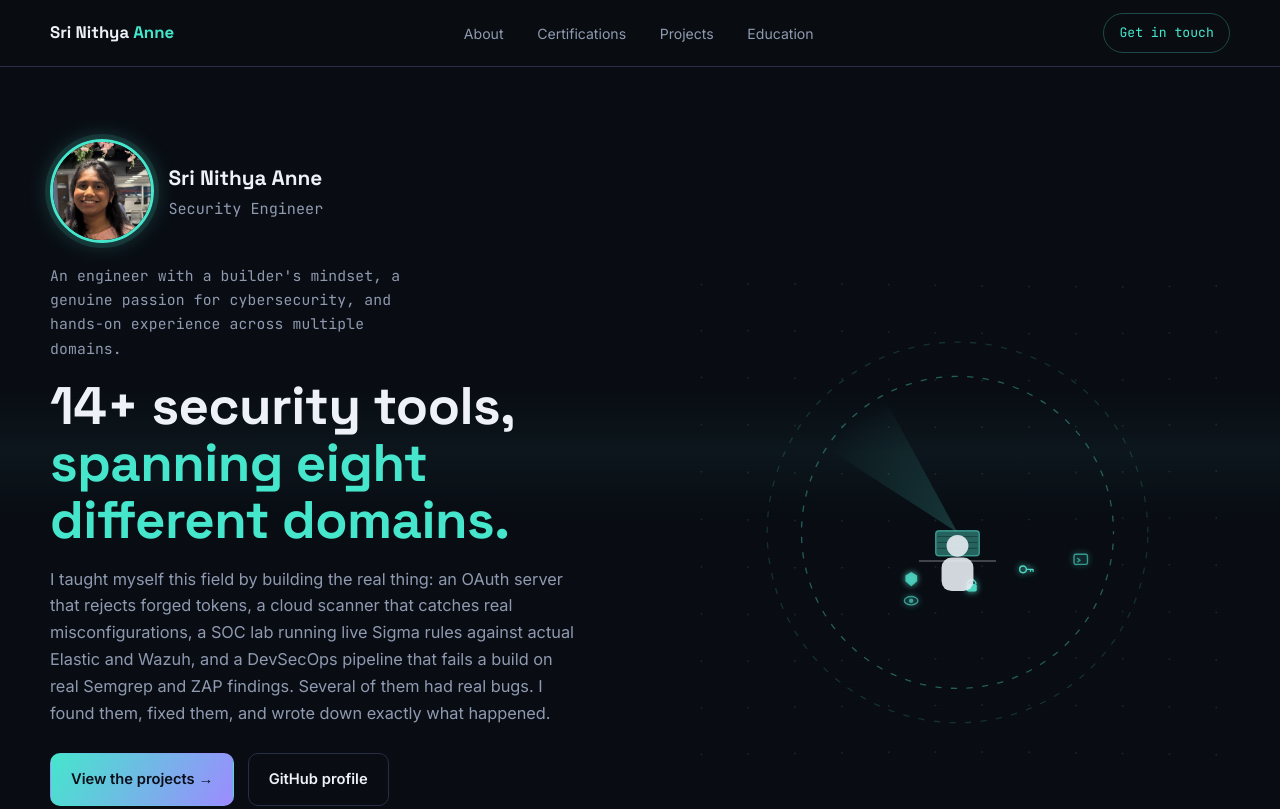
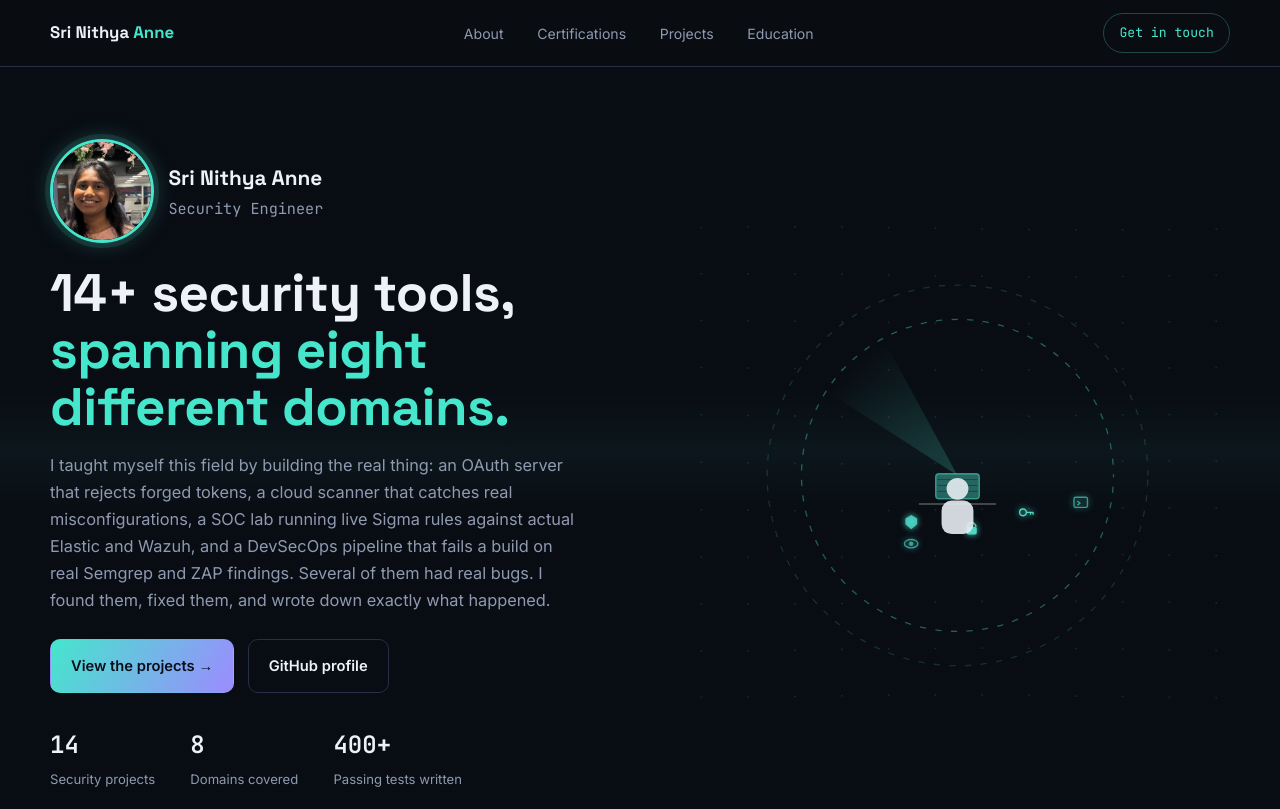
Before and after one commit to Srinithya555/Portfolio-cybersecurity, a plain HTML site: page index.html in a window 1280 px wide. Shown: the top 809 px of the page. Drawn offline with Linux system fonts and the light colour scheme.

Commit message:
Remove hero lead paragraph from index.html

```diff
--- a/index.html
+++ b/index.html
@@ -233,7 +233,6 @@
           <span>Security Engineer</span>
         </div>
       </div>
-      <p class="hero-lead">An engineer with a builder's mindset, a genuine passion for cybersecurity, and hands-on experience across multiple domains.</p>
       <h1>14+ security tools, <span class="accent">spanning eight different domains.</span></h1>
       <p class="hero-sub">
         I taught myself this field by building the real thing: an OAuth
```
